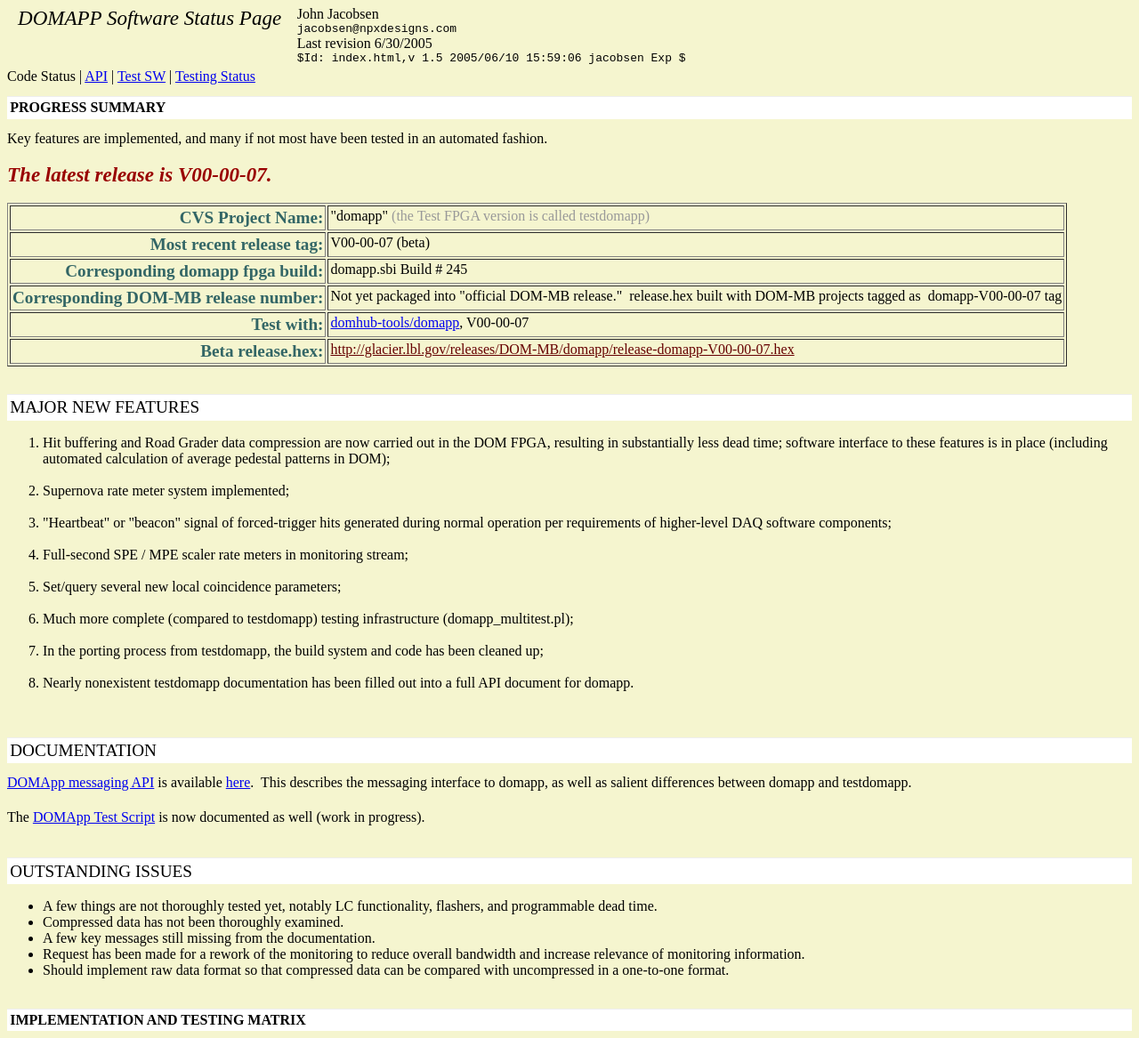
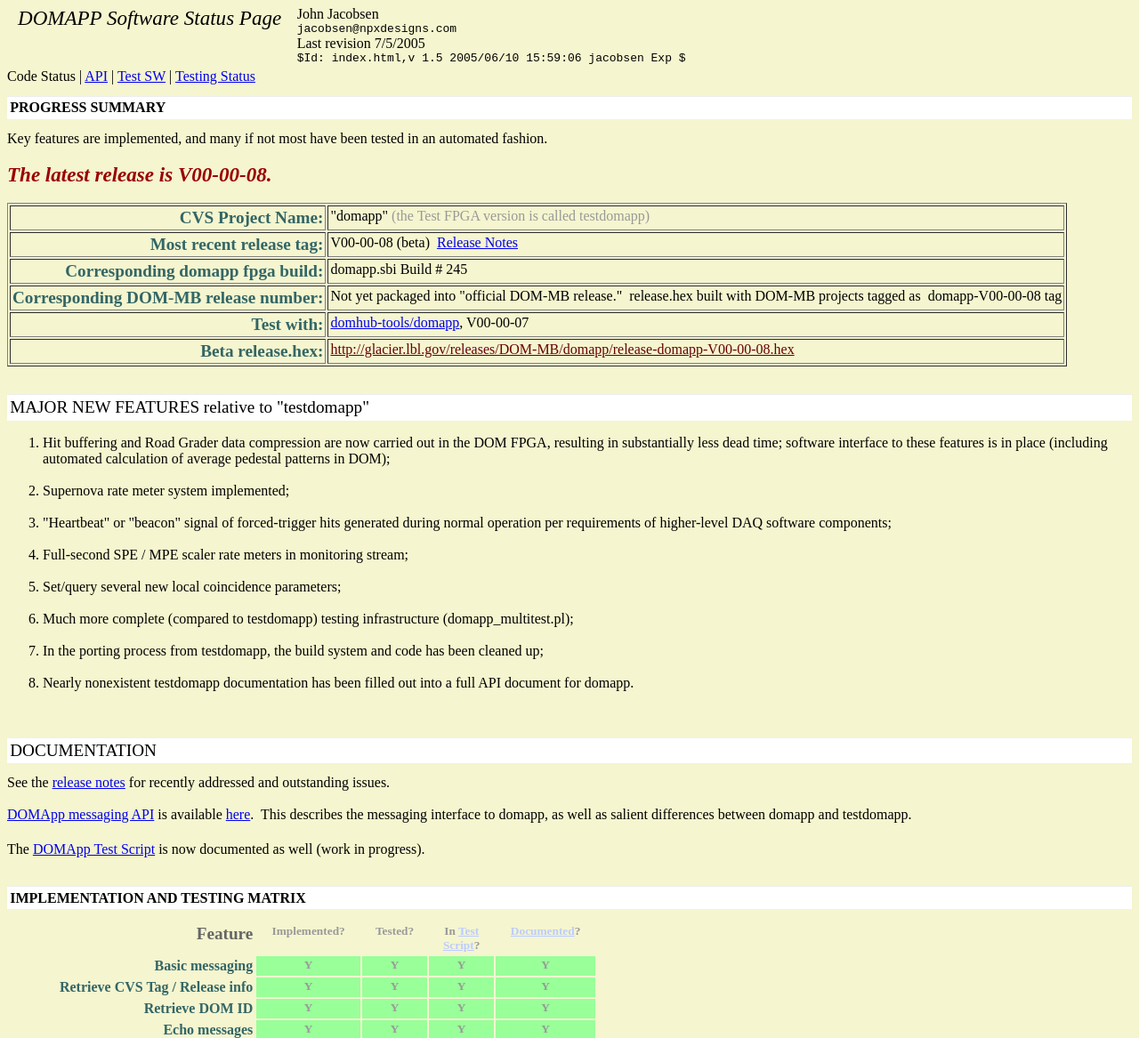
Before and after one commit to dglo/domapp, a plain HTML site: page resources/doc/index.html in a window 1280 px wide. Shown: the part 5-1172 px from the top of the page at 89% size. Drawn offline with Linux system fonts and the light colour scheme.

Commit message:
This commit was manufactured by cvs2svn to create tag 'V00-00-08'.

```diff
--- a/resources/doc/index.html
+++ b/resources/doc/index.html
@@ -75,7 +75,7 @@ text-align: right;
       </td>
       <td style="vertical-align: top;">John Jacobsen <br>
       <span style="font-family: monospace;">jacobsen@npxdesigns.com</span><br>
-Last revision 6/30/2005<br>
+Last revision 7/5/2005<br>
       <span style="font-family: monospace;">$Id: index.html,v 1.5
 2005/06/10 15:59:06 jacobsen Exp $</span><br>
       </td>
@@ -91,7 +91,7 @@ an automated fashion.<br>
 <br>
 <div style="text-align: left;"><big style="color: rgb(153, 0, 0);"><big><span
  style="font-style: italic; font-weight: bold;">The latest release
-is V00-00-07.</span></big></big><br
+is V00-00-08.</span></big></big><br
  style="font-style: italic; font-weight: bold;">
 </div>
 <br>
@@ -111,8 +111,9 @@ testdomapp)</span></td>
       <td
  style="vertical-align: top; color: rgb(51, 102, 102); text-align: right;"><big><span
  style="font-weight: bold;">Most recent release tag:</span></big></td>
-      <td style="vertical-align: top;"><span style="font-weight: bold;"></span>V00-00-07
-(beta)<span style="color: rgb(204, 0, 0);"></span></td>
+      <td style="vertical-align: top;"><span style="font-weight: bold;"></span>V00-00-08
+(beta)&nbsp; <a href="RELEASE_NOTES">Release Notes</a><span
+ style="color: rgb(204, 0, 0);"></span></td>
     </tr>
     <tr>
       <td
@@ -129,7 +130,7 @@ testdomapp)</span></td>
       </big></td>
       <td style="vertical-align: top;">Not yet packaged into "official
 DOM-MB release."&nbsp; release.hex built with DOM-MB projects tagged
-as&nbsp; <span style="color: rgb(0, 0, 0);">domapp-V00-00-07 tag</span><br>
+as&nbsp; <span style="color: rgb(0, 0, 0);">domapp-V00-00-08 tag</span><br>
       </td>
     </tr>
     <tr>
@@ -145,7 +146,7 @@ V00-00-07<span style="color: rgb(255, 0, 0);"></span><br>
  style="color: rgb(51, 102, 102); font-weight: bold;">Beta release.hex:</span></big><br>
       </td>
       <td style="vertical-align: top;"><a style="color: rgb(102, 0, 0);"
- href="http://glacier.lbl.gov/releases/DOM-MB/domapp/release-domapp-V00-00-07.hex">http://glacier.lbl.gov/releases/DOM-MB/domapp/release-domapp-V00-00-07.hex</a><br>
+ href="http://glacier.lbl.gov/releases/DOM-MB/domapp/release-domapp-V00-00-08.hex">http://glacier.lbl.gov/releases/DOM-MB/domapp/release-domapp-V00-00-08.hex</a><br>
       </td>
     </tr>
   </tbody>
@@ -153,7 +154,9 @@ V00-00-07<span style="color: rgb(255, 0, 0);"></span><br>
 <span style="font-weight: bold;"></span><span
  style="color: rgb(153, 153, 153);"></span><big><span
  style="font-weight: bold;"></span></big><br>
-<h2 style="font-weight: normal;"><big>MAJOR NEW FEATURES</big></h2>
+<h2 style="font-weight: normal;"><big>MAJOR NEW FEATURES relative to
+"testdomapp"<br>
+</big></h2>
 <ol>
   <li>Hit buffering and Road Grader data compression are now carried
 out in the DOM FPGA, resulting in substantially less dead time;
@@ -188,6 +191,9 @@ into a full API document for domapp.</li>
   <br>
 </ol>
 <h2 style="font-weight: normal;"><big>DOCUMENTATION</big></h2>
+See the <a href="RELEASE_NOTES">release notes</a> for recently
+addressed and outstanding issues.<br>
+<br>
 <a href="api.html">DOMApp messaging API</a>
 is available <a href="api.html">here</a>.&nbsp; This describes the
 messaging interface to domapp, as well as salient differences between
@@ -196,25 +202,7 @@ domapp and testdomapp.<br>
 The
 <a href="domapp_testing.html">DOMApp Test Script</a> is now documented
 as well (work in progress).<big><br>
-<br>
-</big>
-<h2 style="font-weight: normal;"><big>OUTSTANDING ISSUES</big></h2>
-<big><span style="font-weight: bold;"></span></big>
-<ul>
-  <li>A few things are not thoroughly tested yet, notably LC
-functionality, flashers, and programmable dead time.&nbsp; <br>
-  </li>
-  <li>Compressed
-data has not been thoroughly examined.</li>
-  <li>A few key messages still missing from the documentation.</li>
-  <li>Request has been made for a rework of the monitoring to
-reduce
-overall bandwidth and increase relevance of monitoring information.</li>
-  <li>Should implement raw data format so that compressed data
-can be
-compared with uncompressed in a one-to-one format.</li>
-  <br>
-</ul>
+</big><br>
 <h2>IMPLEMENTATION AND TESTING MATRIX</h2>
 <big><span style="font-weight: bold;"></span></big>
 <table style="text-align: left; width: 663px; height: 536px;" border="0"
```
Also changed, not shown: resources/doc/release_checklist.txt, 3 other files.
